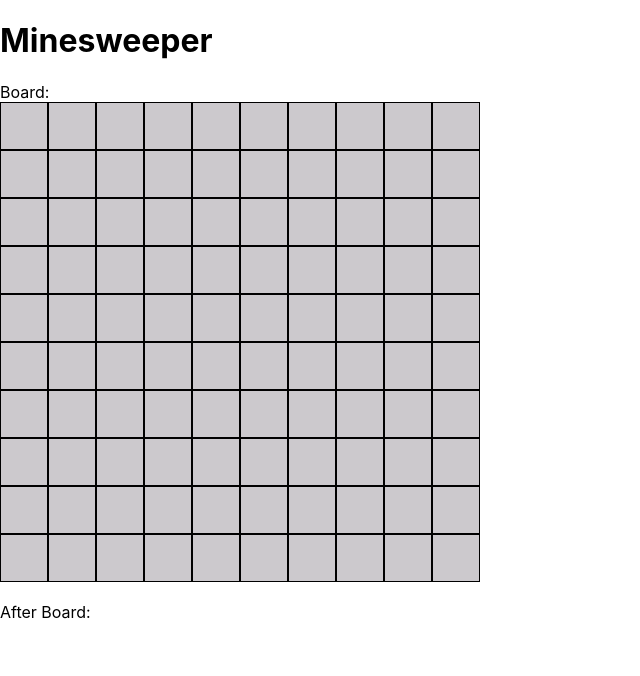
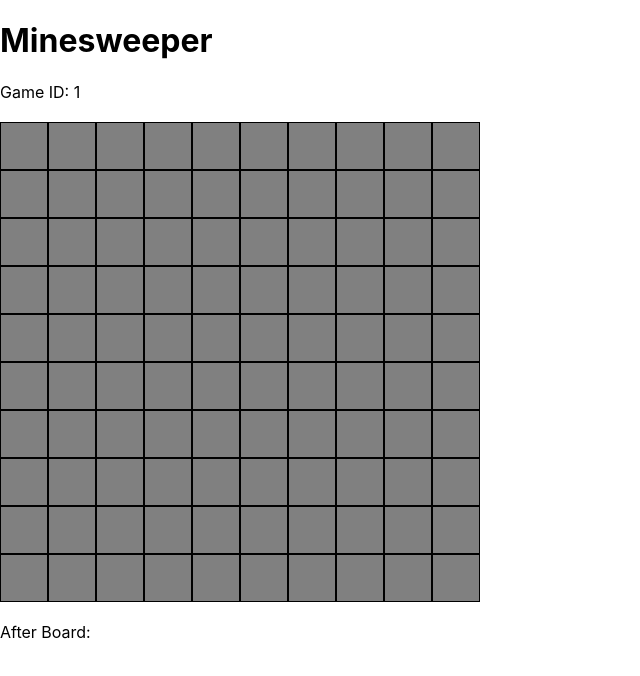
Before and after one commit to JacobTheEldest/minesweeper, a React (Create React App) app in the folder front-end/: page / in a window 1280 px wide. Shown: the top 676 px of the page, without its empty margins (0-640 px from the left). Built offline with nearby package versions, Linux system fonts and the light colour scheme.

Commit message:
Add lose condition

```diff
--- a/front-end/src/App.js
+++ b/front-end/src/App.js
@@ -1,11 +1,10 @@
-import logo from './logo.svg';
+// import logo from './logo.svg';
 import './App.css';
 import Board from './components/Board';
 import { createContext, useEffect, useState } from 'react';
 
 export const BoardContext = createContext();
 
-// TODO: Check lose condition (mine revealed)
 // TODO: Check win condition (num not revealed == num mines)
 // TODO: Show count of mines not flagged
 // TODO: When a 0 is revealed, reveal neighbors
@@ -14,6 +13,8 @@ export const BoardContext = createContext();
 
 function App() {
   const [board, setBoard] = useState([]);
+  const [gameId, setGameId] = useState(1);
+  const [gameRunning, setGameRunning] = useState(true);
 
   const globalRows = 10;
   const globalCols = 10;
@@ -137,13 +138,22 @@ function App() {
   // Initial Setup
   useEffect(() => {
     buildBoard();
-  }, []);
+  }, [gameId]);
+
+  const handleGameRestartClick = () => {
+    setGameRunning(true);
+    setGameId(gameId + 1);
+  }
 
   return (
-    <BoardContext.Provider value={{ board, setBoard }}>
+    <BoardContext.Provider value={{ board, setBoard, gameRunning, setGameRunning }}>
       <div className="">
         <h1>Minesweeper</h1>
-        Board:
+        Game ID: {gameId}
+        <br />
+        {!gameRunning ? (
+          <button onClick={handleGameRestartClick}>Restart</button>
+        ): null}
         <br />
         <Board />
         <br />
--- a/front-end/src/components/Board.css
+++ b/front-end/src/components/Board.css
@@ -9,6 +9,12 @@
   max-width: 60vmin;
   /* justify-content: center; */
   /* place-items: center; */
+}
+
+.game-over {
+  pointer-events: none;
+  filter: blur(1px) grayscale(100%);
+  opacity: 0.6
 }
 
 .row {
@@ -23,21 +29,21 @@
   align-items: center;
 }
 .cell:hover {
-  background: rgba(216, 216, 18, 0.212);
+  background: lightcoral;
 }
 
 .hidden {
-  background: rgba(14, 4, 19, 0.212);
+  background: gray;
 }
 
 .flagged {
-  background: rgba(14, 4, 19, 0.212);
+  background: gray;
 }
 
 .mine {
-  background: rgba(14, 4, 19, 0.212);
+  background: gray;
 }
 
 .number {
-  background: rgb(255, 255, 255);
+  background: cornsilk;
 }
--- a/front-end/src/components/Board.js
+++ b/front-end/src/components/Board.js
@@ -4,7 +4,7 @@ import { BoardContext } from '../App.js';
 
 const Board = () => {
 
-  const { board, setBoard } = useContext(BoardContext);
+  const { board, setBoard, gameRunning, setGameRunning } = useContext(BoardContext);
   const [moves, setMoves] = useState([]);
 
   const cellDisplay = (cell) => {
@@ -41,8 +41,15 @@ const Board = () => {
     console.log('left click on:', cell);
     e.preventDefault();
 
+    if (!gameRunning) {
+      return;
+    }
+
     if (!cell.flagged) {
       cell.setRevealed();
+    }
+    if (cell.mine) {
+      setGameRunning(false);
     }
 
     setMoves([...moves, cell]);
@@ -52,13 +59,22 @@ const Board = () => {
     console.log('right click on:', cell);
     e.preventDefault();
 
+    if (!gameRunning) {
+      return;
+    }
+
     cell.toggleFlagged();
 
     setMoves([...moves, cell]);
   }
 
+  let boardCSSClassString = 'board';
+  if (!gameRunning) {
+    boardCSSClassString += ' game-over';
+  }
+
   return (
-    <div className="board">
+    <div className={boardCSSClassString}>
       {board.map((row, rowNum) => {
         return (
           <div className="row" key={rowNum}>
```
